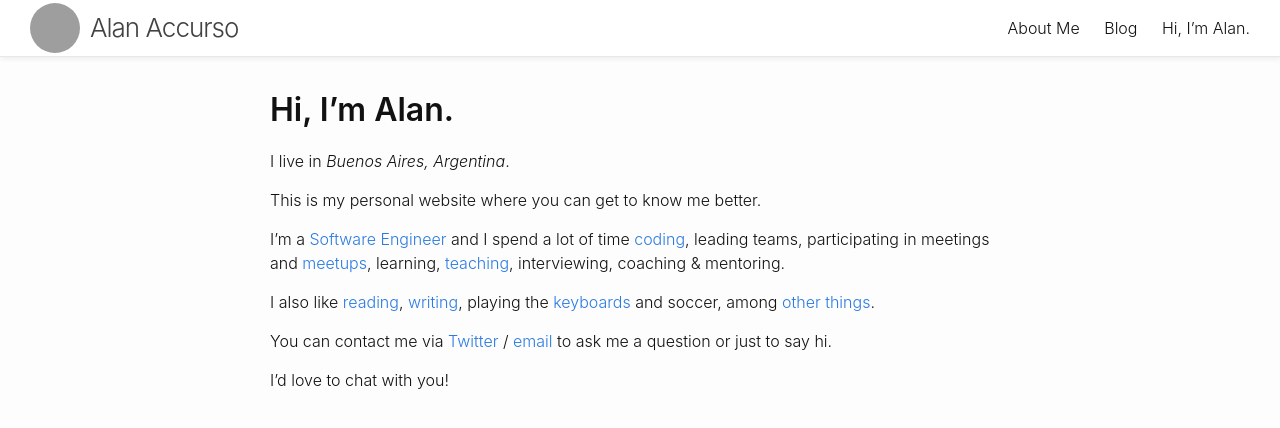
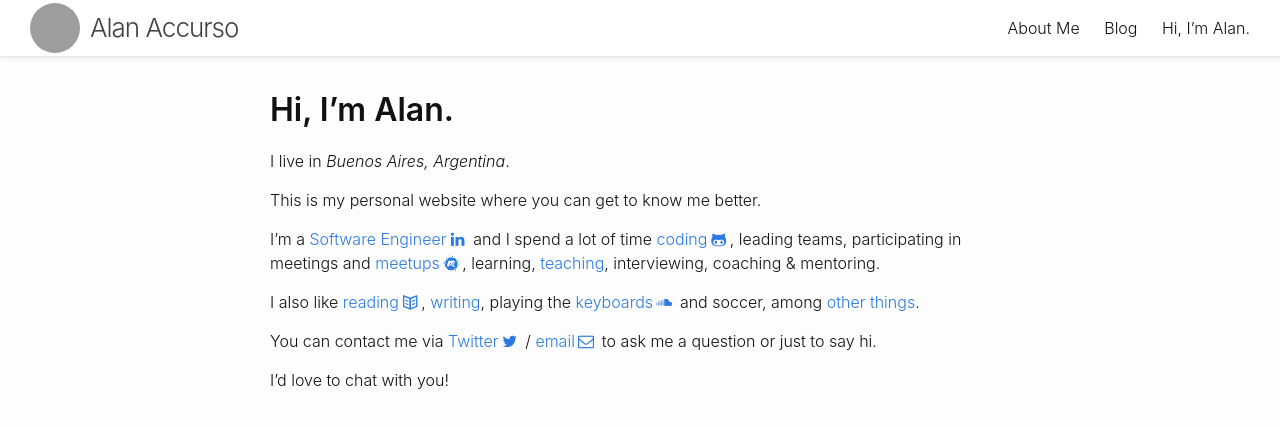
Before and after one commit to aaccurso/aaccurso.github.io, a Jekyll site: the page built from index.md, in a window 1280 px wide. Shown: the top 428 px of the page. Built offline with Jekyll 4.4.1, drawn with Linux system fonts in a browser that asks for light colours; our own code applies the rules of GitHub Pages for plain Markdown files; grey boxes are pictures that could not be loaded.

Commit message:
Add fontello icons

```diff
--- /dev/null
+++ b/_sass/_fontello.scss
@@ -0,0 +1,70 @@
+@font-face {
+  font-family: 'fontello';
+  src: url('../font/fontello.eot?14758896');
+  src: url('../font/fontello.eot?14758896#iefix') format('embedded-opentype'),
+       url('../font/fontello.woff2?14758896') format('woff2'),
+       url('../font/fontello.woff?14758896') format('woff'),
+       url('../font/fontello.ttf?14758896') format('truetype'),
+       url('../font/fontello.svg?14758896#fontello') format('svg');
+  font-weight: normal;
+  font-style: normal;
+}
+/* Chrome hack: SVG is rendered more smooth in Windozze. 100% magic, uncomment if you need it. */
+/* Note, that will break hinting! In other OS-es font will be not as sharp as it could be */
+/*
+@media screen and (-webkit-min-device-pixel-ratio:0) {
+  @font-face {
+    font-family: 'fontello';
+    src: url('../font/fontello.svg?88695339#fontello') format('svg');
+  }
+}
+*/
+
+ [class^="icon-"]::after, [class*=" icon-"]::after {
+  font-family: "fontello";
+  font-style: normal;
+  font-weight: normal;
+  speak: none;
+
+  display: inline-block;
+  width: 1em;
+  margin-right: .2em;
+  text-align: center;
+  /* opacity: .8; */
+
+  /* For safety - reset parent styles, that can break glyph codes*/
+  font-variant: normal;
+  text-transform: none;
+
+  /* fix buttons height, for twitter bootstrap */
+  line-height: 1em;
+
+  /* Animation center compensation - margins should be symmetric */
+  /* remove if not needed */
+  margin-left: .2em;
+
+  /* you can be more comfortable with increased icons size */
+  /* font-size: 120%; */
+
+  /* Font smoothing. That was taken from TWBS */
+  -webkit-font-smoothing: antialiased;
+  -moz-osx-font-smoothing: grayscale;
+
+  /* Uncomment for 3D effect */
+  /* text-shadow: 1px 1px 1px rgba(127, 127, 127, 0.3); */
+}
+
+.icon-mail::after { content: '\e800'; } /* '' */
+.icon-book-open::after { content: '\e801'; } /* '' */
+.icon-feather::after { content: '\e802'; } /* '' */
+.icon-twitter::after { content: '\f099'; } /* '' */
+.icon-facebook::after { content: '\f09a'; } /* '' */
+.icon-github-circled::after { content: '\f09b'; } /* '' */
+.icon-linkedin::after { content: '\f0e1'; } /* '' */
+.icon-github::after { content: '\f113'; } /* '' */
+.icon-mail-squared::after { content: '\f199'; } /* '' */
+.icon-meetup::after { content: '\f2e0'; } /* '' */
+.icon-twitter-squared::after { content: '\f304'; } /* '' */
+.icon-facebook-squared::after { content: '\f308'; } /* '' */
+.icon-linkedin-squared::after { content: '\f30c'; } /* '' */
+.icon-soundcloud::after { content: '\f348'; } /* '' */
--- a/css/main.scss
+++ b/css/main.scss
@@ -48,5 +48,6 @@ $on-laptop:        800px;
         "syntax-highlighting",
         "loading",
         "card",
-        "github-repo-card"
+        "github-repo-card",
+        "fontello"
 ;
--- a/index.md
+++ b/index.md
@@ -8,11 +8,11 @@ I live in _Buenos Aires, Argentina_.
 
 This is my personal website where you can get to know me better.
 
-I'm a [Software Engineer][Linkedin]{:target="_blank"} and I spend a lot of time [coding][Github]{:target="_blank"}, leading teams, participating in meetings and [meetups][Meetup]{:target="_blank"}, learning, [teaching][frontend-training]{:target="_blank"}, interviewing, coaching &amp; mentoring.
+I'm a [Software Engineer][Linkedin]{:.icon-linkedin target="_blank"} and I spend a lot of time [coding][Github]{:.icon-github target="_blank"}, leading teams, participating in meetings and [meetups][Meetup]{:.icon-meetup target="_blank"}, learning, [teaching][frontend-training]{:target="_blank"}, interviewing, coaching &amp; mentoring.
 
-I also like [reading][Goodreads]{:target="_blank"}, [writing][blog], playing the [keyboards][SoundCloud]{:target="_blank"} and soccer, among [other things][about-me].
+I also like [reading][Goodreads]{:.icon-book-open target="_blank"}, [writing][blog], playing the [keyboards][SoundCloud]{:.icon-soundcloud target="_blank"} and soccer, among [other things][about-me].
 
-You can contact me via [Twitter]{:target="_blank"} / [email]({{ site.email }}){:href="mailto:{{ site.email }}"} to ask me a question or just to say hi.
+You can contact me via [Twitter]{:.icon-twitter target="_blank"} / [email]({{ site.email }}){:.icon-mail href="mailto:{{ site.email }}"} to ask me a question or just to say hi.
 
 I'd love to chat with you!
 
```
Also changed, not shown: font/fontello.ttf (added), font/fontello.woff (added), font/fontello.woff2 (added), 2 other files.
